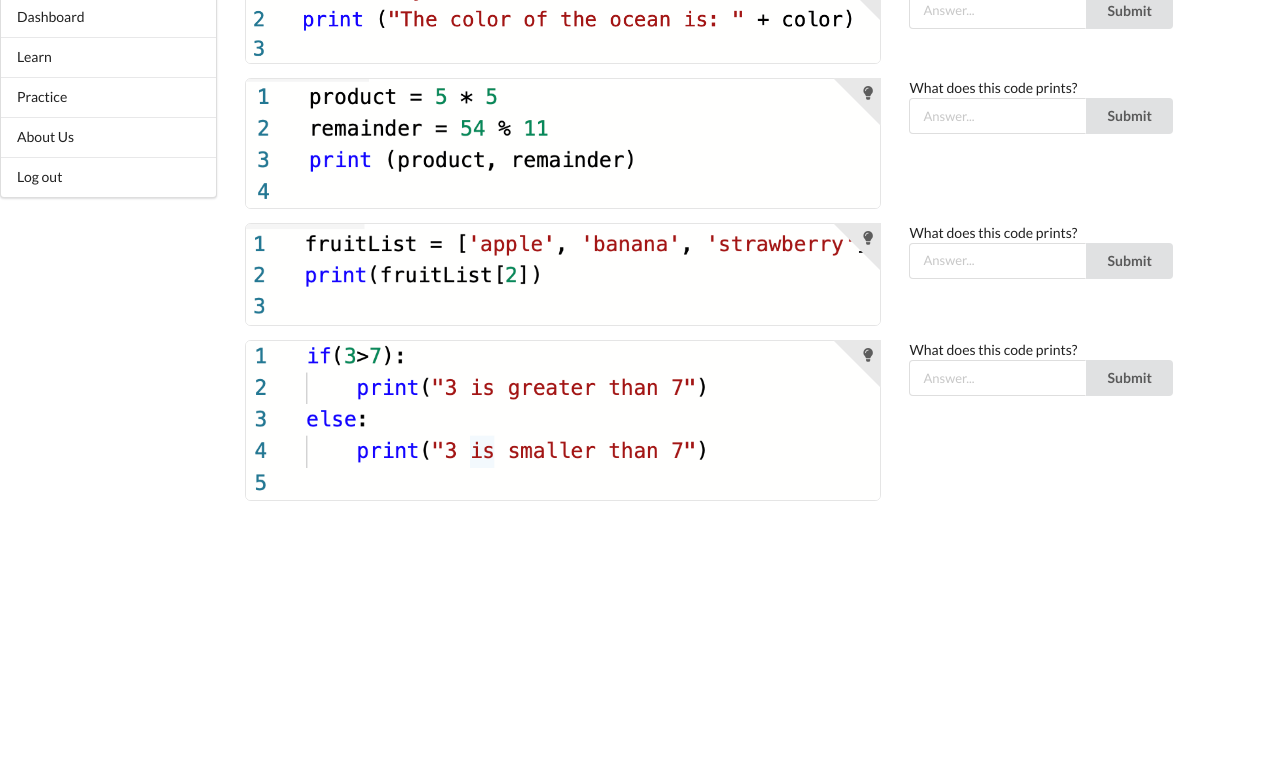
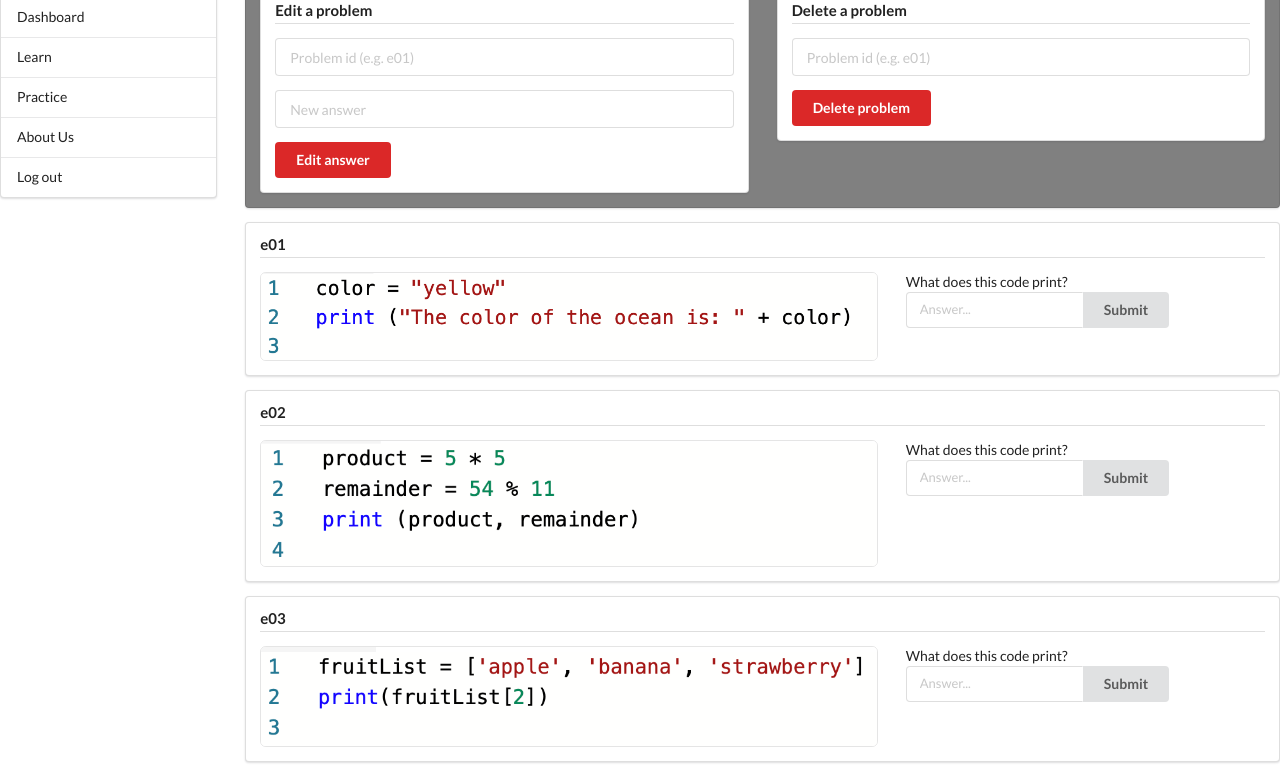
Before and after one commit to RenatoSanchez006/Simple-Python, a website: page public/practice.html in a window 1280 px wide. Shown: the part 180-953 px from the top of the page. Before the commit the page ends 800 px from the top, so only its background shows below. Drawn offline with nearby package versions, Linux system fonts and the light colour scheme.

Commit message:
Add FE for admin

```diff
--- a/public/css/simplePython.css
+++ b/public/css/simplePython.css
@@ -52,3 +52,7 @@
 .column.ls-col {
   max-width: 450px;
 }
+
+.ui.segment.admin-section {
+  background-color: grey;
+}
--- a/public/practice.html
+++ b/public/practice.html
@@ -1,6 +1,5 @@
 <!DOCTYPE html>
 <html lang="en">
-
 	<head>
 		<link rel="stylesheet" href="./css/simplePython.css">
 		<link rel="stylesheet" href="https://cdnjs.cloudflare.com/ajax/libs/semantic-ui/2.4.1/semantic.min.css">
@@ -25,29 +24,60 @@
 					<a class="item">Log out</a>
 				</div>
 			</div>
-
 			<!-- Practice page -->
 			<div class="thirteen wide column">
-			<!-- E01-->
 				<div class="ui container">
 					<div class="sixteen wide column">
 						<div class="ui text container home-box">
 							<h1 class="ui dividing centered header">
 								How much do you know?
 							</h1>
-						<p class="center-title"><b>Instructions: </b>read the code below carefully and submit the correct answer</p>
+							<p class="center-title"><b>Instructions: </b>read carefully each code problem below and submit the answer.</p>
 						</div>
+					</div>
+				</div>
+				<!-- Admin section -->
+				<div class="ui segment admin-section admin">
+					<div class="ui grid">
+						<div class="eight wide column">
+							<div class="ui segment">
+								<h4 class="ui dividing header">Edit a problem</h4>
+								<form class="ui form">
+									<div class="field">
+						  		    	<input type="text" placeholder="Problem id (e.g. e01)">
+						  		  	</div>
+									<div class="field">
+						  		    	<input type="text" placeholder="New answer">
+						  		  	</div>
+									<button class="ui red button">Edit answer</button>
+								</form>
+							</div>
+						</div>
+					  	<div class="eight wide column">
+					  		<div class="ui segment">
+					  			<h4 class="ui dividing header">Delete a problem</h4>
+						  		<form class="ui form">
+						  		  	<div class="field">
+						  		    	<input type="text" placeholder="Problem id (e.g. e01)">
+						  		  	</div>
+						  		  	<button class="ui centered red button" type="submit">Delete problem</button>
+						  		</form>
+						  	</div>
+					  	</div>
+					</div>
+				</div>
+				<!-- E01-->
+				<div class="ui segment" id="e01">
+					<div class="ui container">
+						<h4 class="ui dividing header">e01</h4>
 						<div class="ui two column stackable grid ">
 							<div class="ten wide column">
 								<div class="ui fluid image">
-								<a class="ui right corner label">
-									<i class="lightbulb icon"></i>
-								</a>
 									<img class="ui big bordered rounded image" src="./img/exercises/e01.png">
 								</div>
 							</div>
 							<div class="six wide column centered">
-							<label>What does this code prints?</label>
+								<label>What does this code print?</label>
 								<div class="ui small action input">
 									<input type="text" placeholder="Answer...">
 									<button class="ui button">Submit</button>
@@ -57,19 +87,18 @@
 					</div>
 				</div>
 				<!-- E02 -->
-			<div class="ui container ">
+				<div class="ui segment" id="e02">
+					<div class="ui container">
+						<h4 class="ui dividing header">e02</h4>
 						<div class="sixteen wide column">
 							<div class="ui two column stackable grid">
 								<div class="ten wide column">
 									<div class="ui fluid image">
-								<a class="ui right corner label">
-									<i class="lightbulb icon"></i>
-								</a>
 										<img class="ui big bordered rounded image" src="./img/exercises/e02.png">
 									</div>
 								</div>
 								<div class="six wide column centered">
-							<label>What does this code prints?</label>
+									<label>What does this code print?</label>
 									<div class="ui small action input">
 										<input type="text" placeholder="Answer...">
 										<button class="ui button">Submit</button>
@@ -78,20 +107,20 @@
 							</div>
 						</div>
 					</div>
+				</div>
 				<!-- E03 -->
-			<div class="ui container ">
+				<div class="ui segment" id="e02">
+					<div class="ui container">
+						<h4 class="ui dividing header">e03</h4>
 						<div class="sixteen wide column">
 							<div class="ui two column stackable grid">
 								<div class="ten wide column">
 									<div class="ui fluid image">
-								<a class="ui right corner label">
-									<i class="lightbulb icon"></i>
-								</a>
 										<img class="ui big bordered rounded image" src="./img/exercises/e03.png">
 									</div>
 								</div>
 								<div class="six wide column centered">
-							<label>What does this code prints?</label>
+									<label>What does this code print?</label>
 									<div class="ui small action input">
 										<input type="text" placeholder="Answer...">
 										<button class="ui button">Submit</button>
@@ -99,20 +128,21 @@
 								</div>
 							</div>
 						</div>
+					</div>
+				</div>
 					<!-- E04 -->
+				<div class="ui segment" id="e02">
 					<div class="ui container ">
+						<h4 class="ui dividing header">e04</h4>
 						<div class="sixteen wide column">
 							<div class="ui two column stackable grid">
 								<div class="ten wide column">
 									<div class="ui fluid image">
-									<a class="ui right corner label">
-										<i class="lightbulb icon"></i>
-									</a>
 										<img class="ui big bordered rounded image" src="./img/exercises/e04.png">
 									</div>
 								</div>
 								<div class="six wide column centered">
-								<label>What does this code prints?</label>
+									<label>What does this code print?</label>
 									<div class="ui small action input">
 										<input type="text" placeholder="Answer...">
 										<button class="ui button">Submit</button>
@@ -123,10 +153,8 @@
 					</div>
 				</div>
 			</div>
-
-
+		</div>
 		<script type="text/javascript" src="./js/practice.js"></script>
 		<script src="https://cdnjs.cloudflare.com/ajax/libs/semantic-ui/2.4.1/semantic.min.js"></script>
 	</body>
-
 </html>
```
Also changed, not shown: public/css/learn.html (deleted, +0 -61 lines), public/learn.html (+49 -0 lines). Lines whose indentation alone changed are shown as unchanged.
